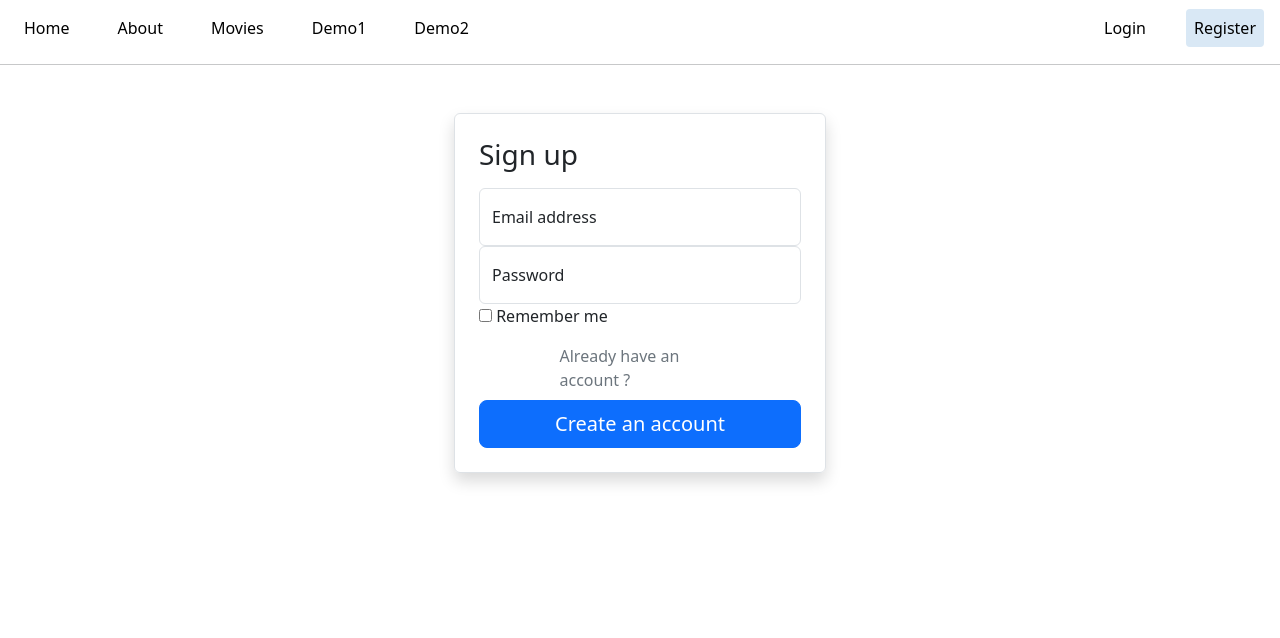
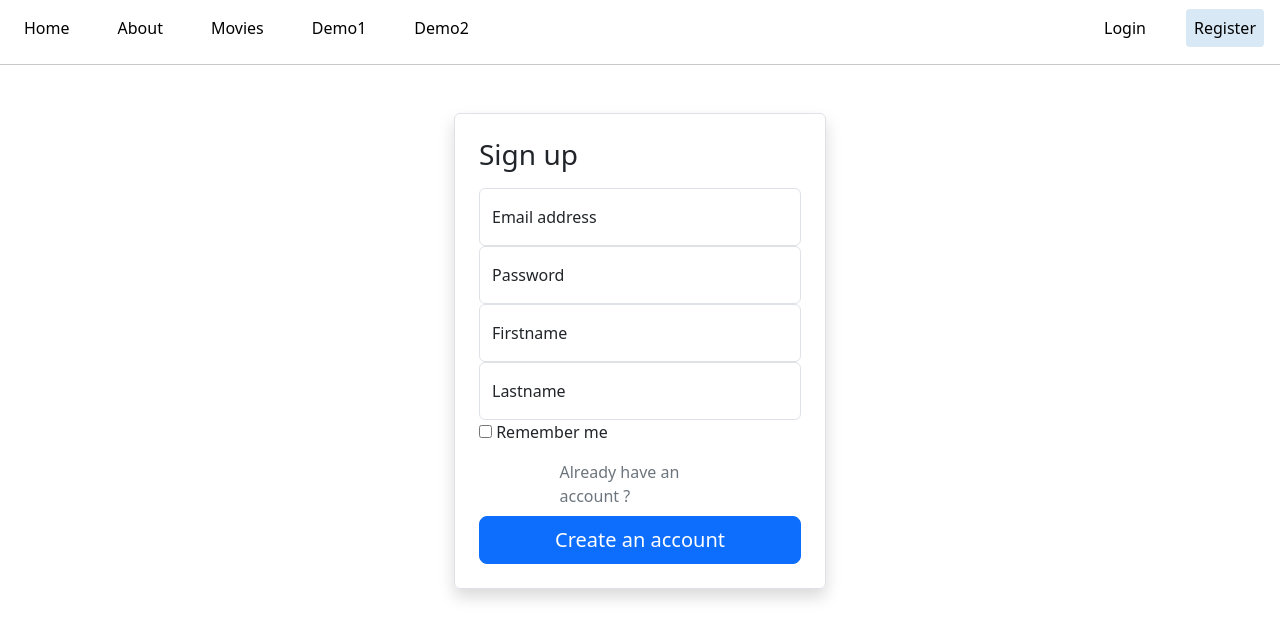
Before and after one commit to lvmeyer/challengeOne, a Vue app in the folder vite-vue/: page /register in a window 1280 px wide. Shown: the top 638 px of the page. Built offline with nearby package versions, Linux system fonts and the light colour scheme.

Commit message:
fix docker front / handle auth front

```diff
--- a/vite-vue/src/components/TheNavigation.vue
+++ b/vite-vue/src/components/TheNavigation.vue
@@ -1,10 +1,13 @@
 <script lang="ts" setup>
 import { useUserStore } from "../stores/UserStore.js";
+import { useRouter } from "vue-router";
 
+const router = useRouter();
 const user = useUserStore();
 
 async function handleLogout() {
     await user.logout();
+    router.push({ name: "login" });
 }
 </script>
 
--- a/vite-vue/src/stores/UserStore.ts
+++ b/vite-vue/src/stores/UserStore.ts
@@ -7,12 +7,11 @@ interface State {
 
 interface User {
   name: string;
-  email: string;
   isAuthenticate: boolean;
 }
 
 const isLoggedIn = localStorage.getItem("access_token") ? true : false;
-console.log("ISLOG?", isLoggedIn);
+console.log("IsLoggedIn:", isLoggedIn);
 
 export const useUserStore = defineStore("UserStore", {
   state: (): State => ({ user: {} as User, isLoggedIn }),
@@ -24,8 +23,48 @@ export const useUserStore = defineStore("UserStore", {
       email: string;
       password: string;
     }): Promise<boolean | void> {
+      console.log(credentials);
+
       try {
         const response = await fetch("https://localhost/authentication_token", {
+          method: "POST",
+          headers: {
+            "Content-Type": "application/json",
+          },
+          body: JSON.stringify(credentials),
+        });
+        const data = await response.json();
+        console.log("data received:", data);
+
+        if (response.status !== 200 || !response.ok) {
+          throw new Error(data.message);
+        }
+
+        // TODO: check if user is needed
+        this.user = {
+          name: credentials.email,
+          isAuthenticate: true,
+        };
+        this.isLoggedIn = true;
+        console.log("user:", this.user);
+
+        localStorage.setItem("access_token", data.token);
+        return true;
+      } catch (error) {
+        console.error(error);
+      }
+    },
+
+    async register(credentials: {
+      email: string;
+      plainPassword: string;
+      firstname: string;
+      lastname: string;
+    }) {
+      try {
+        console.log("req", credentials);
+
+        const response = await fetch("https://localhost/users", {
           method: "POST",
           headers: {
             "Content-Type": "application/json",
@@ -37,10 +76,6 @@ export const useUserStore = defineStore("UserStore", {
         if (response.status !== 201 || !response.ok) {
           throw new Error(data.message);
         }
-        // TODO: check if user is needed
-        this.user = data.user;
-        this.isLoggedIn = true;
-        localStorage.setItem("access_token", data.access_token);
         return true;
       } catch (error) {
         console.error(error);
@@ -48,10 +83,10 @@ export const useUserStore = defineStore("UserStore", {
     },
 
     async logout() {
-      const response = await fetch("http://localhost:3003/api/logout", {
-        method: "DELETE",
-      });
-      console.log("logout", response);
+      // const response = await fetch("http://localhost:3003/api/logout", {
+      //   method: "DELETE",
+      // });
+      // console.log("logout", response);
 
       this.user = null;
       this.isLoggedIn = false;
--- a/vite-vue/src/views/auth/Login.vue
+++ b/vite-vue/src/views/auth/Login.vue
@@ -59,8 +59,8 @@ export default {
     methods: {
         async handleLoginForm() {
             const hasLoggedIn = await login({
-                email: "a@a.com",
-                password: "123456",
+                email: this.email,
+                password: this.password,
             });
             if (hasLoggedIn) {
                 this.$router.push("/");
--- a/vite-vue/src/views/auth/Register.vue
+++ b/vite-vue/src/views/auth/Register.vue
@@ -3,6 +3,7 @@
         <main class="form-signin w-100 border p-4 rounded shadow">
             <form v-on:submit.prevent="handleRegisterForm">
                 <h1 class="h3 mb-3 fw-normal">Sign up</h1>
+
                 <div class="form-floating">
                     <input
                         type="email"
@@ -13,6 +14,7 @@
                     />
                     <label for="floatingInput">Email address</label>
                 </div>
+
                 <div class="form-floating">
                     <input
                         type="password"
@@ -22,6 +24,28 @@
                         placeholder="Password"
                     />
                     <label for="floatingPassword">Password</label>
+                </div>
+
+                <div class="form-floating">
+                    <input
+                        type="text"
+                        v-model="firstname"
+                        class="form-control"
+                        id="floatingInput"
+                        placeholder="Firstname"
+                    />
+                    <label for="floatingInput">Firstname</label>
+                </div>
+
+                <div class="form-floating">
+                    <input
+                        type="text"
+                        v-model="lastname"
+                        class="form-control"
+                        id="floatingInput"
+                        placeholder="Lastname"
+                    />
+                    <label for="floatingInput">Lastname</label>
                 </div>
 
                 <div class="checkbox mb-3">
@@ -46,7 +70,7 @@
 <script lang="ts">
 import { useUserStore } from "../../stores/UserStore.js";
 
-const user = useUserStore();
+const { register } = useUserStore();
 
 export default {
     name: "Register",
@@ -54,10 +78,22 @@ export default {
         return {
             email: "",
             password: "",
+            firstname: "",
+            lastname: "",
         };
     },
     methods: {
-        async handleRegisterForm() {},
+        async handleRegisterForm() {
+            const hasRegister = await register({
+                email: this.email,
+                plainPassword: this.password,
+                firstname: this.firstname,
+                lastname: this.lastname,
+            });
+            if (hasRegister) {
+                this.$router.push("/login");
+            }
+        },
     },
     mounted() {
         console.log("Register mounted");
```
Also changed, not shown: 1 other file (tests, documents, lock files or other folders).
